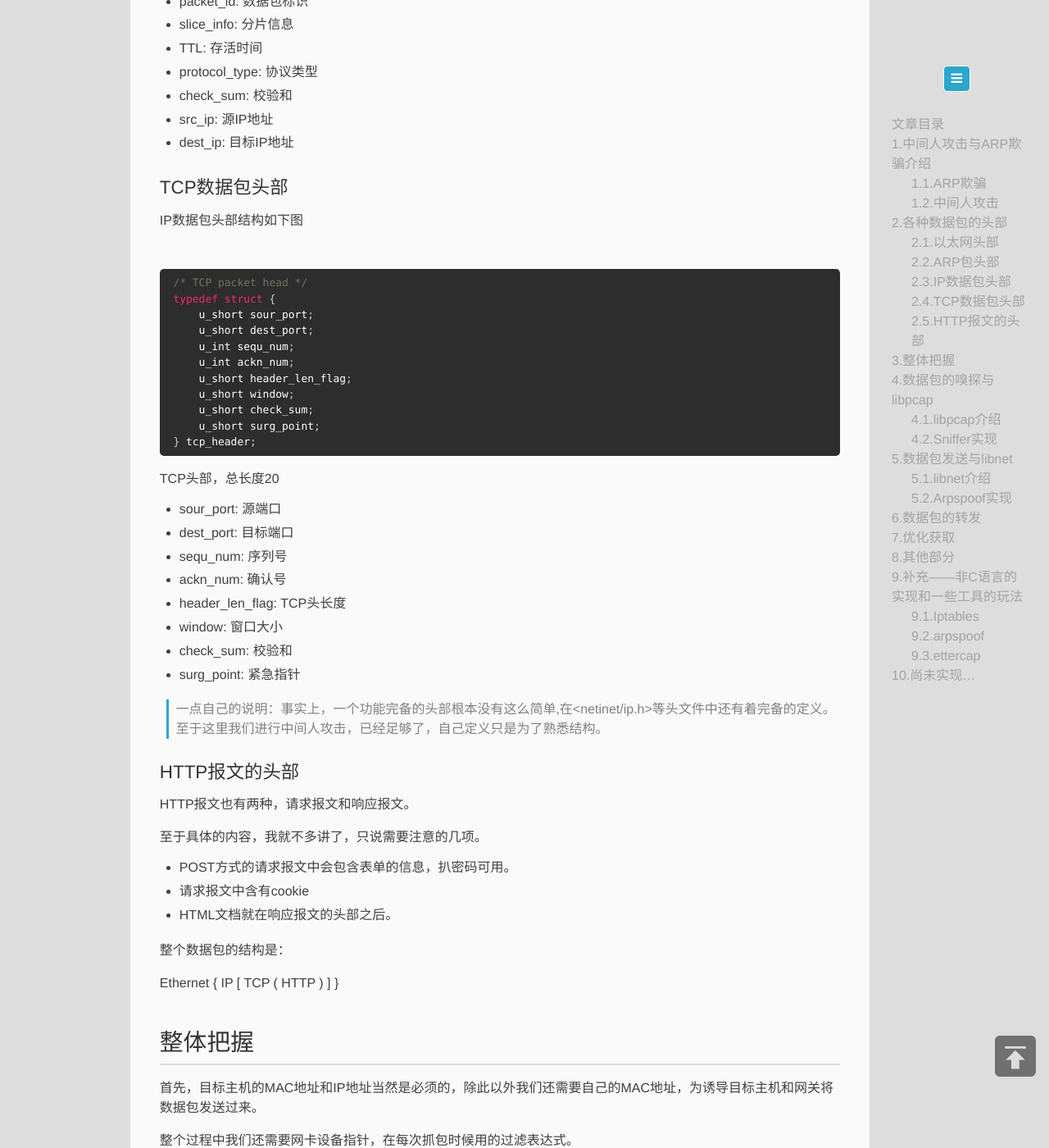
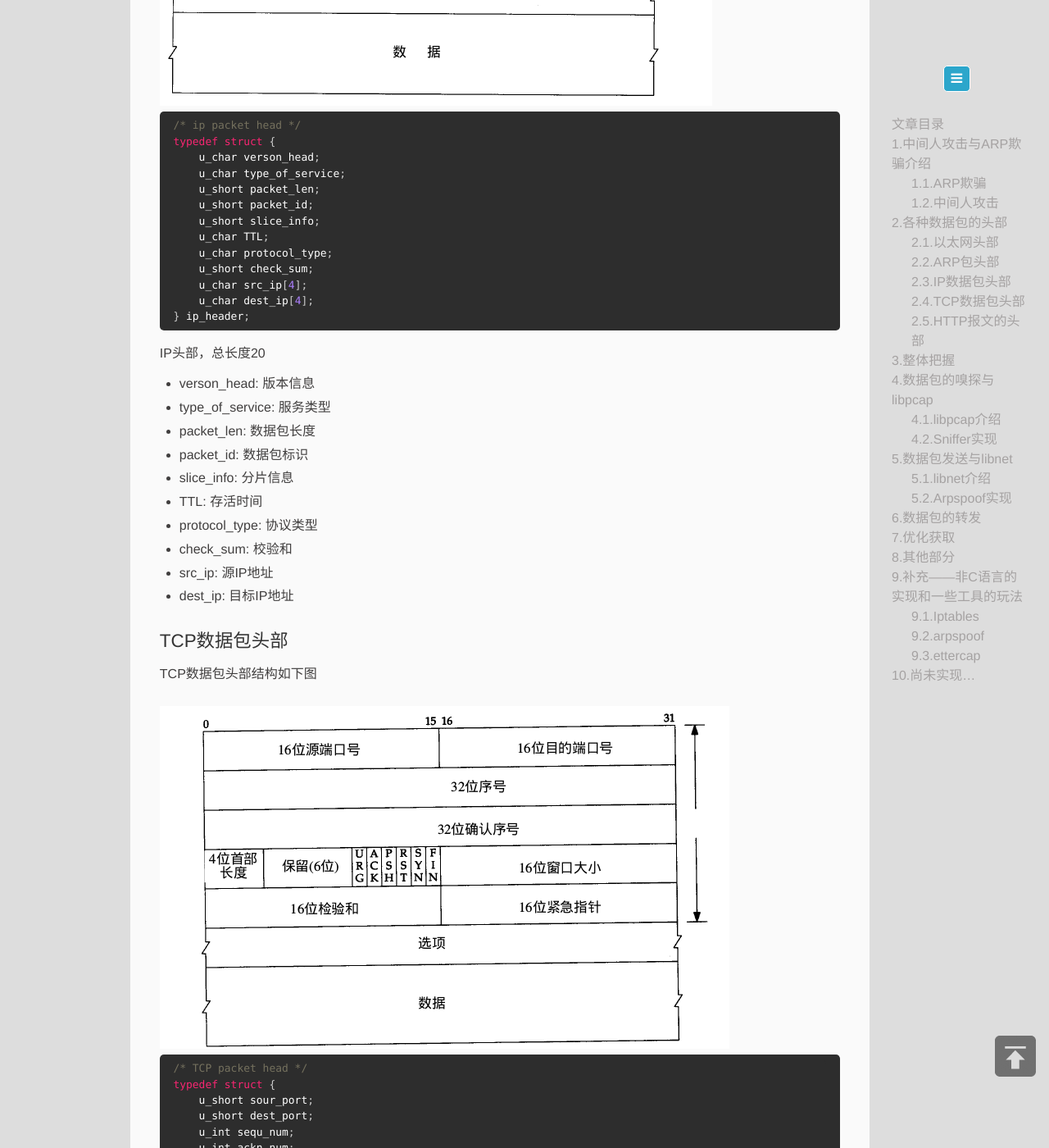
Before and after one commit to zxc479773533/zxc479773533.github.io, a Jekyll site: the page built from _posts/2017-7-18-MITM-Attack.md, in a window 1280 px wide and 1400 px high, scrolled down 3668 px. Shown: the whole window at 82% size. Built offline with Jekyll 4.4.1, drawn with Linux system fonts in a browser that asks for light colours; a script that is not in the unit is left out; comment, search, counter and statistics services are not loaded.

Commit message:
new essay

````diff
--- a/_posts/2017-7-18-MITM-Attack.md
+++ b/_posts/2017-7-18-MITM-Attack.md
@@ -81,7 +81,7 @@ typedef struct {
 
 以太网头部和APR头部如下图
 
-![](images/MITM-Attack-01.png)
+![](https://raw.githubusercontent.com/zxc479773533/zxc479773533.github.io/master/_posts/images/MITM-Attack-01.png)
 
 ```c
 /* ARP packet head */
@@ -114,7 +114,7 @@ ARP头部，总长度28
 
 IP数据包头部结构如下图
 
-![](images/MITM-Attack-02.png)
+![](https://raw.githubusercontent.com/zxc479773533/zxc479773533.github.io/master/_posts/images/MITM-Attack-02.png)
 
 ```c
 /* ip packet head */
@@ -146,9 +146,9 @@ IP头部，总长度20
 
 ### TCP数据包头部
 
-IP数据包头部结构如下图
+TCP数据包头部结构如下图
 
-![](images/MITM-Attack-03.png)
+![](https://raw.githubusercontent.com/zxc479773533/zxc479773533.github.io/master/_posts/images/MITM-Attack-03.png)
 
 ```c
 /* TCP packet head */
````
